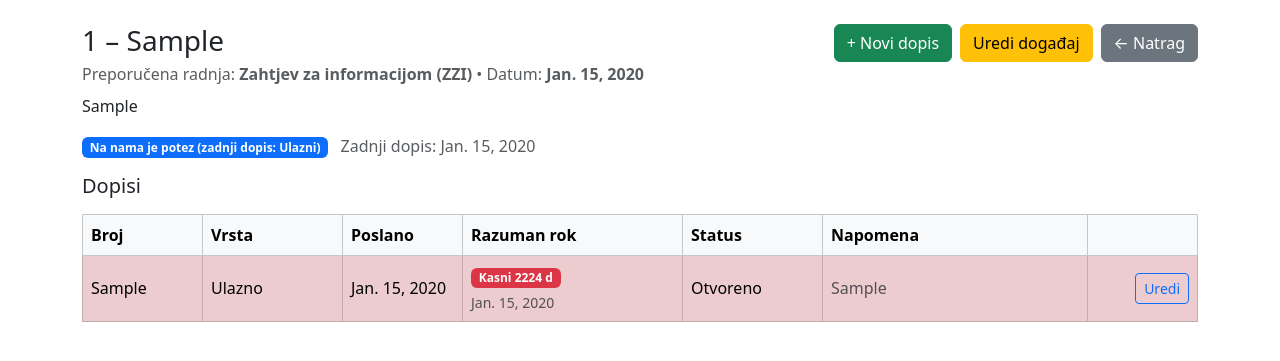
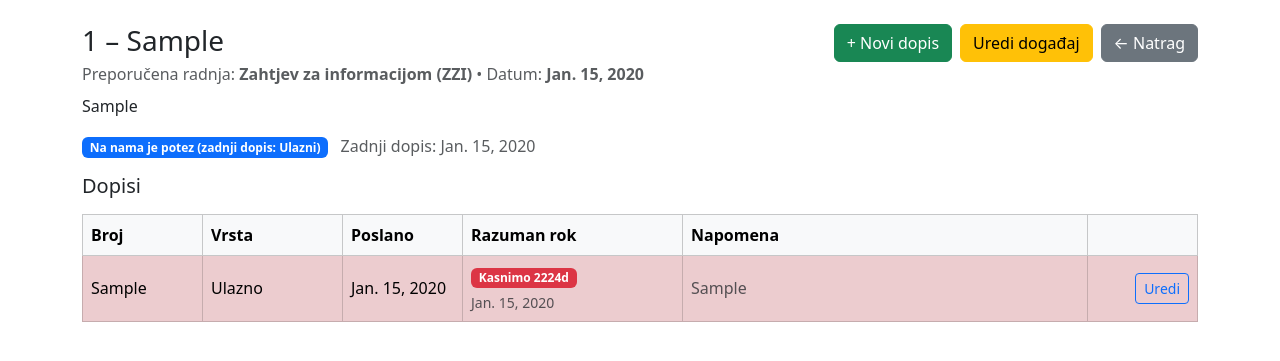
Before and after one commit to FrenkiPrenki/Programcic, a Django app: page /gradilista/1/dogadjaj/1/ in a window 1280 px wide. Shown: the top 361 px of the page. Run offline with Django 5.2, Linux system fonts and the light colour scheme; tables that the repository leaves empty hold one stand-in row (values such as "Sample post").

Commit message:
Status korekcija

```diff
--- a/evidencija/forms.py
+++ b/evidencija/forms.py
@@ -18,7 +18,7 @@ class DogadjajForm(forms.ModelForm):
 class DopisForm(forms.ModelForm):
     class Meta:
         model = Dopis
-        fields = ["broj_int", "vrsta", "kategorija", "oznaka", "poslano", "razuman_rok", "status", "sadrzaj"]
+        fields = ["broj_int", "vrsta", "kategorija", "oznaka", "poslano", "razuman_rok", "sadrzaj"]
         widgets = {
             # ➜ Date pickeri za datume dopisa
             "poslano": DateInput(),
--- a/evidencija/models.py
+++ b/evidencija/models.py
@@ -73,11 +73,6 @@ class Dogadjaj(models.Model):
         return f"{self.broj} – {self.naziv} ({self.get_preporucena_radnja_display()})"
 
 class Dopis(models.Model):
-    STATUS_CHOICES = [
-        ('open','Otvoreno'),
-        ('answered','Odgovoreno'),
-        ('closed','Zatvoreno'),
-    ]
     VRSTA_CHOICES = [
         ('incoming', 'Ulazno'),
         ('outgoing', 'Izlazno'),
@@ -102,7 +97,6 @@ class Dopis(models.Model):
     oznaka = models.CharField("Oznaka (po vrsti dopisa)", max_length=50, blank=True)
     poslano = models.DateField("Poslano", default=timezone.localdate)
     razuman_rok = models.DateField("Razuman rok za odgovor", default=default_razuman_rok)
-    status = models.CharField("Status", max_length=20, choices=STATUS_CHOICES, default='open')
     sadrzaj = models.TextField("Sadržaj", blank=True)
     created_at = models.DateTimeField(auto_now_add=True)
 
--- a/evidencija/templates/evidencija/dogadjaj_detail.html
+++ b/evidencija/templates/evidencija/dogadjaj_detail.html
@@ -48,7 +48,6 @@
         <th style="width:140px;">Vrsta</th>
         <th style="width:120px;">Poslano</th>
         <th style="width:220px;">Razuman rok</th>
-        <th style="width:140px;">Status</th>
         <th>Napomena</th>
         <th style="width:110px;"></th>
       </tr>
@@ -77,14 +76,13 @@
             —
           {% endif %}
         </td>
-        <td>{{ dopis.get_status_display }}</td>
         <td class="text-muted">{{ dopis.sadrzaj|truncatechars:200 }}</td>
         <td class="text-end">
           <a class="btn btn-sm btn-outline-primary" href="{% url 'dopis_update' gradiliste.id dopis.id %}">Uredi</a>
         </td>
       </tr>
       {% empty %}
-      <tr><td colspan="7">Nema dopisa za ovaj događaj.</td></tr>
+      <tr><td colspan="6">Nema dopisa za ovaj događaj.</td></tr>
       {% endfor %}
     </tbody>
   </table>
--- a/evidencija/views.py
+++ b/evidencija/views.py
@@ -4,36 +4,44 @@ from django.utils import timezone
 from django.http import HttpRequest
 from .models import Gradiliste, Dogadjaj, Dopis
 from .forms import DogadjajForm, DopisForm, GradilisteForm
-from datetime import date, datetime
+from datetime import date, datetime, timedelta
 from django.db.models import Min, Max, Prefetch
 
 from django.utils import timezone
 
-def due_badge(dopis, _ball_on_us_ignored, dogadjaj_status=None):
+def due_badge(dp, ball_on_us: bool, dogadjaj_status: str):
     """
-    Vrati (bootstrap_klasa, label) za badge.
-    Klasa je jedna od: text-bg-danger | text-bg-warning | text-bg-success | text-bg-secondary
+    Vraća (cls, label) za badge u tablici dopisa.
+    Bojanje je relevantno samo ako je loptica na nama (zadnji dopis ulazni),
+    i ako događaj nije zatvoren.
     """
-    # Dogadjaj zatvoren -> sivo
-    if dogadjaj_status == "closed":
-        return "text-bg-secondary", "—"
+    # Ako je događaj zatvoren, ništa ne forsiramo
+    if dogadjaj_status == "zatvoreno":
+        return ("text-bg-secondary", "Zatvoreno")
 
-    # Ako dopis još ima svoje status polje i nije 'open' -> sivo
-    if hasattr(dopis, "status") and getattr(dopis, "status", "open") in ("answered", "closed"):
-        return "text-bg-secondary", "—"
+    # Ako loptica nije na nama, rok nije hitan
+    if not ball_on_us:
+        return ("text-bg-secondary", "Kod njih je potez")
 
-    # Ako nema roka ili nije ulazni -> sivo
-    if getattr(dopis, "vrsta", None) != "incoming" or not getattr(dopis, "razuman_rok", None):
-        return "text-bg-secondary", "—"
+    today = timezone.localdate()
 
-    # Izračun roka
-    days = (dopis.razuman_rok - timezone.localdate()).days
-    if days < 0:
-        return "text-bg-danger", f"Kasni {abs(days)} d"
-    elif days <= 14:
-        return "text-bg-warning", f"{days} d do roka"
+    # Ako dopis ima razuman_rok, koristi njega
+    if dp.razuman_rok:
+        due = dp.razuman_rok
     else:
-        return "text-bg-success", f"{days} d do roka"
+        # fallback: 7 dana od 'poslano' ako postoji
+        if dp.poslano:
+            due = dp.poslano + timedelta(days=7)
+        else:
+            return ("text-bg-secondary", "Bez roka")
+
+    days_left = (due - today).days
+
+    if days_left < 0:
+        return ("text-bg-danger", f"Kasnimo {abs(days_left)}d")
+    if days_left <= 2:
+        return ("text-bg-warning", f"Rok {days_left}d")
+    return ("text-bg-success", f"Ima {days_left}d")
 
 def gradiliste_list(request):
     gradilista = Gradiliste.objects.all()
```
